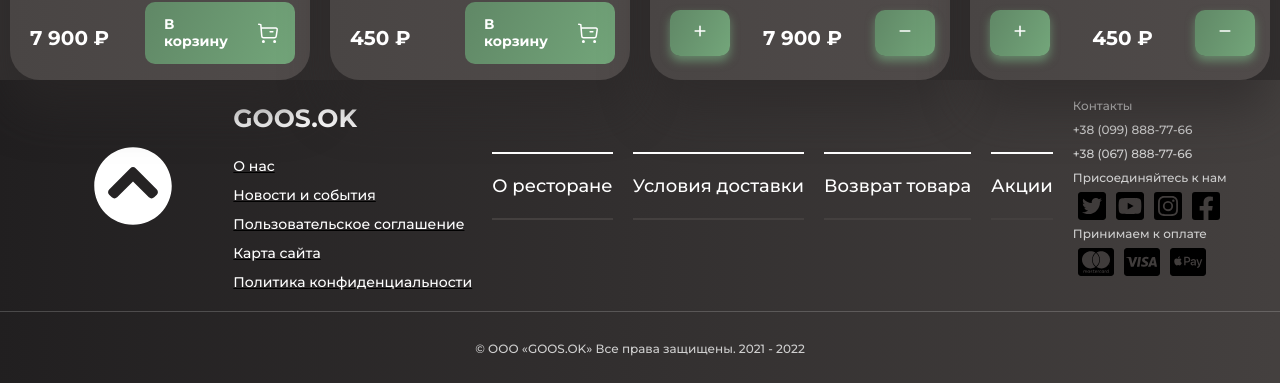
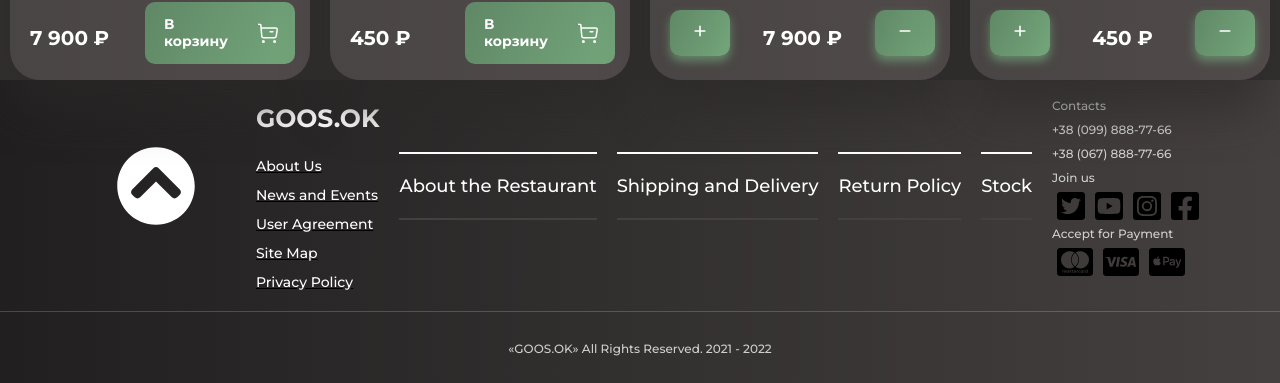
Before and after one commit to VoznenkoMargo/GOOSY.OK, a React (Create React App) app: page / in a window 1280 px wide. Shown: the part 1015-1398 px from the top of the page. Built offline with nearby package versions, Linux system fonts and the light colour scheme.

Commit message:
footer_en

```diff
--- a/src/components/Footer/Footer/Footer.js
+++ b/src/components/Footer/Footer/Footer.js
@@ -14,7 +14,7 @@ function Footer() {
   <FooterNav />
   <FooterSocial/>
 </div>
-<p className={styles.footer_rights}>© ООО «GOOS.OK» Все права защищены. 2021 - 2022</p>
+<p className={styles.footer_rights}>«GOOS.OK» All Rights Reserved. 2021 - 2022</p>
 </div>
 
 }
--- a/src/components/Footer/FooterInfo/FooterInfo.js
+++ b/src/components/Footer/FooterInfo/FooterInfo.js
@@ -10,19 +10,19 @@ function FooterInfo() {
     <nav>
     <ul>
         <li>
-            <Link to="/about" className={styles.footerInfo_link}>O нас</Link>
+            <Link to="/about" className={styles.footerInfo_link}>About Us</Link>
         </li>
         <li>
-            <Link to="/news" className={styles.footerInfo_link}>Новости и события</Link>
+            <Link to="/news" className={styles.footerInfo_link}>News and Events</Link>
         </li>
         <li>
-            <Link to="/agreement" className={styles.footerInfo_link}>Пользовательское соглашение</Link>
+            <Link to="/agreement" className={styles.footerInfo_link}>User Agreement</Link>
         </li>
         <li>
-            <Link to="/map" className={styles.footerInfo_link}>Карта сайта</Link>
+            <Link to="/map" className={styles.footerInfo_link}>Site Map</Link>
         </li>
         <li>
-            <Link to="/confidentiality" className={styles.footerInfo_link}>Политика конфиденциальности</Link>
+            <Link to="/confidentiality" className={styles.footerInfo_link}>Privacy Policy</Link>
         </li>
     </ul>
     </nav>
--- a/src/components/Footer/FooterNav/FooterNav.js
+++ b/src/components/Footer/FooterNav/FooterNav.js
@@ -8,16 +8,16 @@ import styles from './FooterNav.module.scss'
             <nav>
                 <ul>
                     <li>
-                        <NavLink to="/about" className={styles.footerNav_link}>О ресторане</NavLink>
+                        <NavLink to="/about" className={styles.footerNav_link}>About the Restaurant</NavLink>
                     </li>
                     <li>
-                        <NavLink to="/shipments" className={styles.footerNav_link}>Условия доставки</NavLink>
+                        <NavLink to="/shipments" className={styles.footerNav_link}>Shipping and Delivery</NavLink>
                     </li>
                     <li>
-                        <NavLink to="/returns" className={styles.footerNav_link}>Возврат товара</NavLink>
+                        <NavLink to="/returns" className={styles.footerNav_link}>Return Policy</NavLink>
                     </li>
                     <li>
-                        <NavLink to="/stock" className={styles.footerNav_link}>Акции</NavLink>
+                        <NavLink to="/stock" className={styles.footerNav_link}>Stock</NavLink>
                     </li>
                 </ul>
             </nav>
--- a/src/components/Footer/FooterSocial/FooterSocial.js
+++ b/src/components/Footer/FooterSocial/FooterSocial.js
@@ -5,16 +5,16 @@ import styles from './FooterSocial.module.scss'
 
 function FooterSocial() {
   return <div className={styles.footer_social}>
-      <p>Контакты</p>
+      <p>Contacts</p>
       <p>+38 (099) 888-77-66</p>
       <p>+38 (067) 888-77-66</p>
-      <p>Присоединяйтесь к нам</p>
+      <p>Join us</p>
       <FontAwesomeIcon icon={faTwitterSquare} size="2x" className={styles.footer_brand_icon}/>
       <FontAwesomeIcon icon={faYoutubeSquare} size="2x" className={styles.footer_brand_icon}/>
       <FontAwesomeIcon icon={faInstagramSquare} size="2x" className={styles.footer_brand_icon}/>
       <FontAwesomeIcon icon={faFacebookSquare} size="2x" className={styles.footer_brand_icon}/>
 
-      <p>Принимаем к оплате</p>
+      <p>Accept for Payment</p>
       <FontAwesomeIcon icon={faCcMastercard} size="2x" className={styles.footer_pay_icon}/>
       <FontAwesomeIcon icon={faCcVisa} size="2x" className={styles.footer_pay_icon}/>
       <FontAwesomeIcon icon={faCcApplePay} size="2x" className={styles.footer_pay_icon}/>
```
